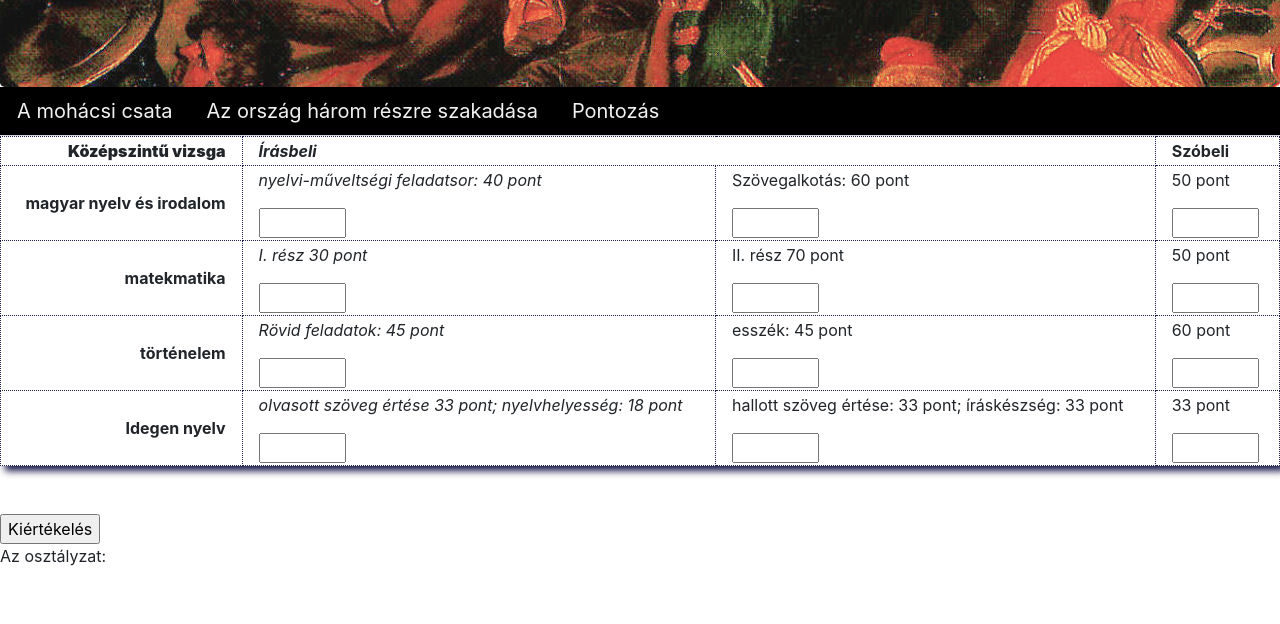
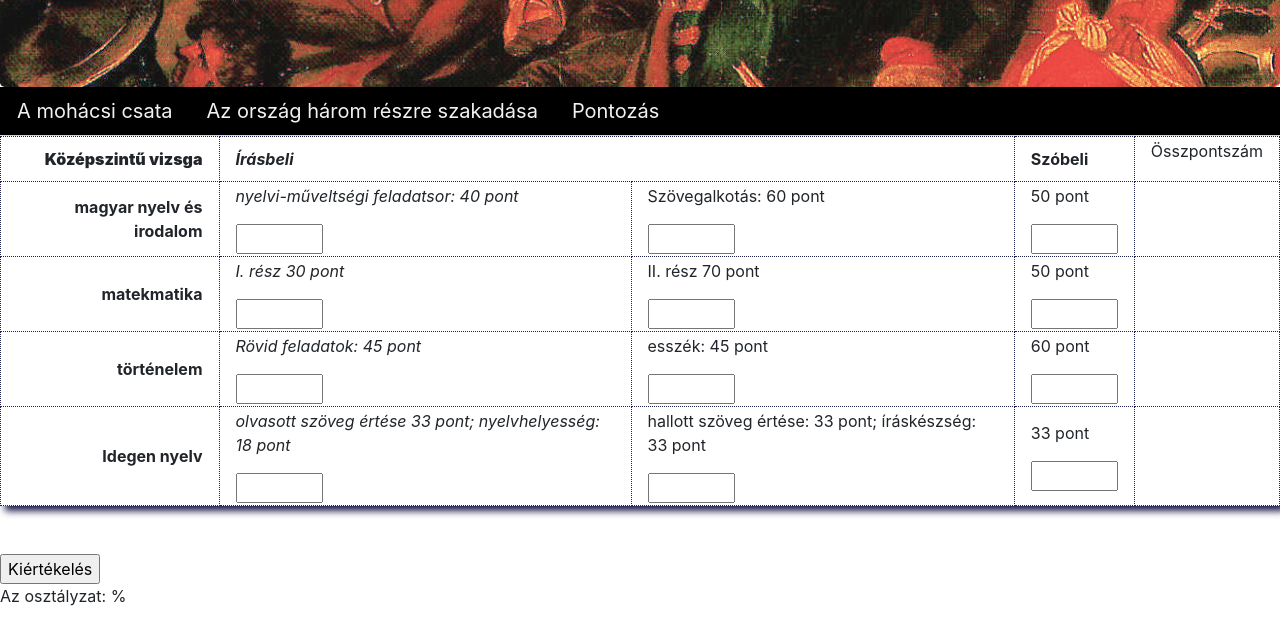
Before and after one commit to MagyarDani/prog2, a plain HTML site: page pontozas.html in a window 1280 px wide. Shown: the part 213-837 px from the top of the page. Before the commit the page ends 800 px from the top, so only its background shows below. Drawn offline with nearby package versions, Linux system fonts and the light colour scheme.

Commit message:
A táblázatok tag kiegészítései

```diff
--- a/pontozas.html
+++ b/pontozas.html
@@ -33,30 +33,35 @@
       <strong>Középszintű vizsga</strong></td>
       <td colspan="2"><strong>Írásbeli</strong></td>
       <td><strong>Szóbeli</strong></td>
+      <td><p>Összpontszám</p></td>
       </tr>
       <tr>
       <td>magyar nyelv és irodalom</td>
       <td> <p>nyelvi-műveltségi feladatsor: 40 pont</p><input type="number" id="magyar.first" min="0" max="40"></td>
       <td><p>Szövegalkotás: 60 pont</p><input type="number" id="magyar.second" min="0" max="60"></td>
       <td><p>50 pont</p><input type="number" id="magyar.third" min="0" max="50"></td>
+        <td><p id="magyar.osszeg" ></p></td>
       </tr>
       <tr>
         <td>matekmatika</td>
         <td> <p> I. rész 30 pont</p><input type="number" id="matek.first" min="0" max="30"></td>
         <td><p>II. rész 70 pont</p><input type="number" id="matek.second" min="0" max="70"></td>
         <td><p>50 pont</p><input type="number" id="matek.third" min="0" max="50"></td>
+      <td><p id="matek.osszeg" ></p></td>
       </tr>
       <tr>
         <td>történelem</td>
         <td> <p>Rövid feladatok: 45 pont</p><input type="number" id="tori.first" min="0" max="45"></td>
         <td><p>esszék: 45 pont</p><input type="number"  id="tori.second" min="0" max="45"></td>
         <td><p>60 pont</p><input type="number" id="tori.third" min="0" max="60"></td>
+      <td><p id="tori.osszeg" ></p></td>
       </tr>
       <tr>
         <td>Idegen nyelv</td>
         <td> <p>olvasott szöveg értése 33 pont; nyelvhelyesség: 18 pont</p><input type="number" id="angol.first" min="0" max="51"></td>
         <td><p>hallott szöveg értése: 33 pont; íráskészség: 33 pont</p><input type="number" id="angol.second" min="0" max="66"></td>
         <td><p>33 pont</p><input type="number" id="angol.third" min="0" max="33"></td>
+      <td><p id="angol.osszeg" ></p></td>
       </tr>
       </tbody>
     </table>
@@ -64,5 +69,5 @@
 
     <input type="button" value="Kiértékelés" onclick="Ertekel()">
 
-    <p>Az osztályzat: <span id="eredmeny"></span></p>
+    <p>Az osztályzat: <span id="eredmeny"></span> %</p>
   </main>
```
